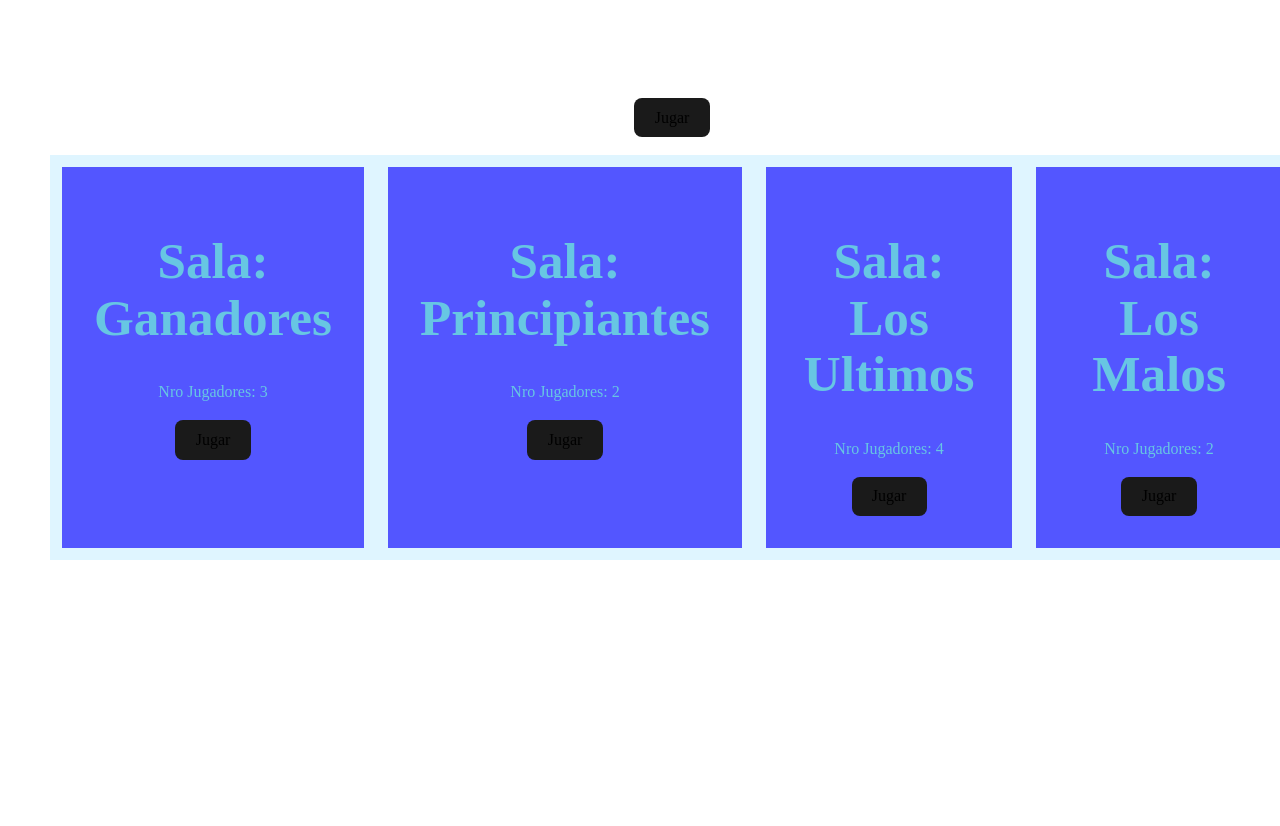
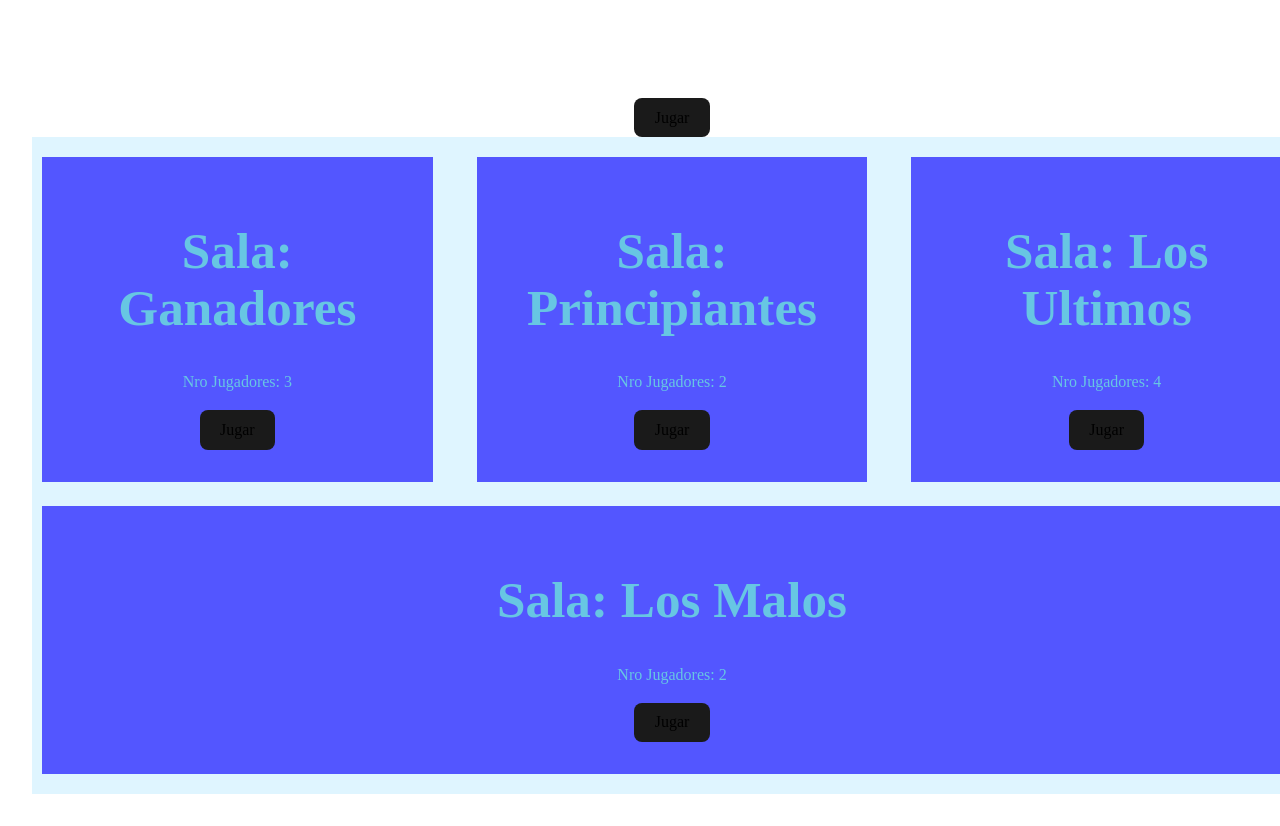
Before and after one commit to DevPioneers2024/DevQuiz-Front, a React (Vite) app: page / in a window 1280 px wide. Shown: the part 1200-2026 px from the top of the page. Before the commit the page ends 1810 px from the top, so only its background shows below. Built offline with nearby package versions, Linux system fonts and the light colour scheme.

Commit message:
add prop a CardModule

```diff
--- a/src/sass/Card.module.sass
+++ b/src/sass/Card.module.sass
@@ -1,10 +1,15 @@
 @import "_variables.sass"
 .container
+  width: 100%
+  margin: 10 auto
+  padding: 20px 0
+  max-width: 100%
   display: flex
+  align-items: center
   flex-wrap: wrap
-  width: auto
+  gap: 1.5em
+  justify-content: space-evenly
   background-color: $color-background
-  margin: 18px
 
 .cardContainer
   background-color: #5356ff
@@ -12,8 +17,9 @@
   color: #67C6E3
   width: auto
   height: auto
-  margin: 12px
+  margin: auto 10px
   flex: 1
+  min-width: 250px
   justify-content: space-between
 
 button
```
